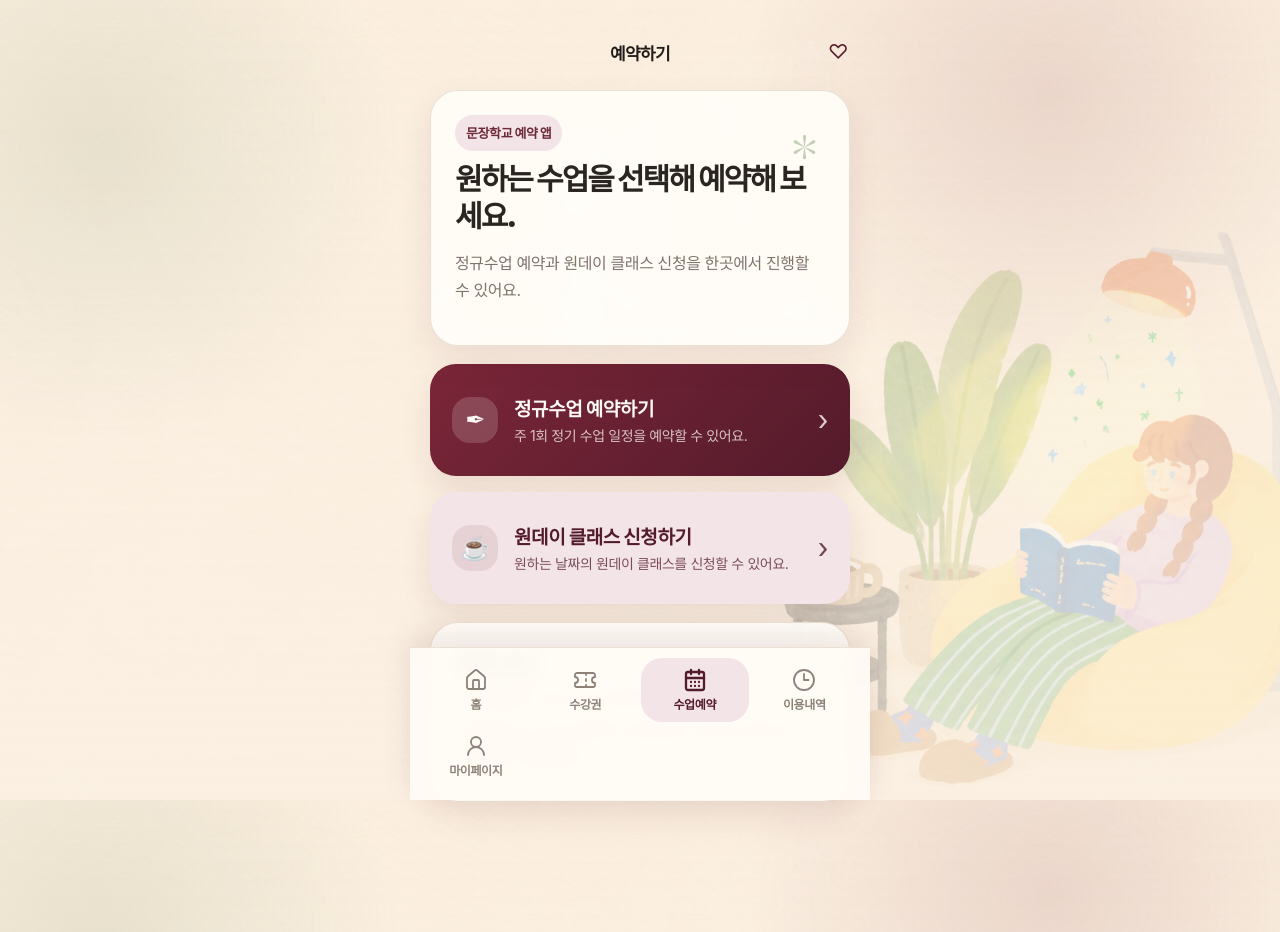
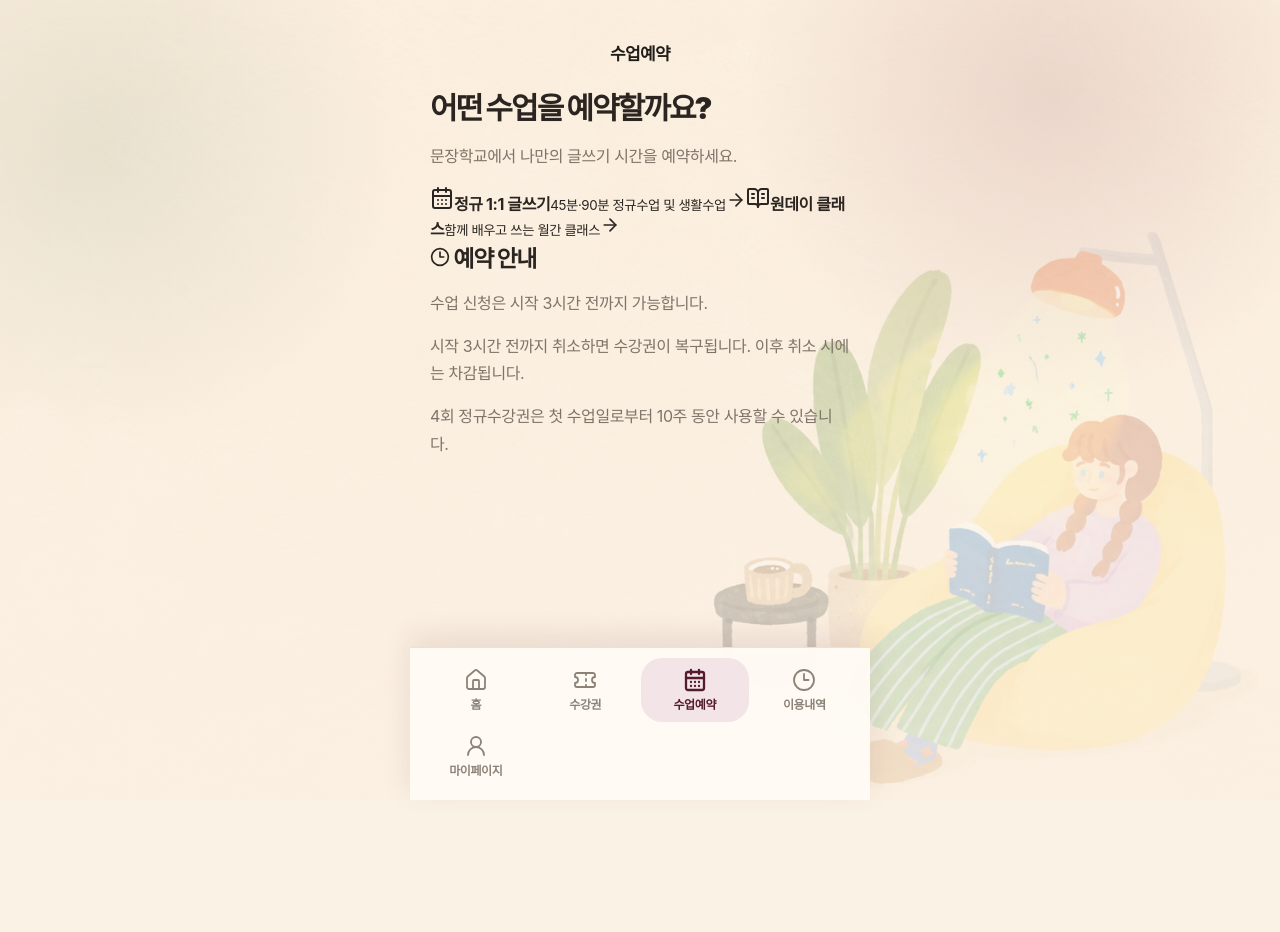
Before and after one commit to dlduswn001/reservation, a Next.js app: page /book in a window 1280 px wide. After the commit the page ends 800 px from the top, so only its background shows below. Built offline with nearby package versions, Linux system fonts and the light colour scheme.

Commit message:
design: introduce five-tab student navigation

```diff
--- a/app/book/page.tsx
+++ b/app/book/page.tsx
@@ -1,48 +1,17 @@
 import Link from "next/link";
+import { ArrowRight, BookOpenText, CalendarDays, Clock3 } from "lucide-react";
 import BottomNav from "../components/BottomNav";
 
 export default function BookPage() {
   return (
-    <main className="container appContainer">
-      <header className="appHeader">
-        <strong>예약하기</strong>
-        <span aria-hidden="true">♡</span>
-      </header>
-
-      <section className="bookingHero card">
-        <p className="pageKicker">문장학교 예약 앱</p>
-        <h1>원하는 수업을 선택해 예약해 보세요.</h1>
-        <p>정규수업 예약과 원데이 클래스 신청을 한곳에서 진행할 수 있어요.</p>
+    <main className="container appContainer studentBookingLanding">
+      <header className="appHeader"><strong>수업예약</strong></header>
+      <div className="pageLead"><h1>어떤 수업을 예약할까요?</h1><p>문장학교에서 나만의 글쓰기 시간을 예약하세요.</p></div>
+      <section className="studentBookingChoices">
+        <Link className="studentBookingChoice" href="/regular"><span className="studentChoiceIcon"><CalendarDays size={24} /></span><span><strong>정규 1:1 글쓰기</strong><small>45분·90분 정규수업 및 생활수업</small></span><ArrowRight size={20} className="studentChoiceArrow" /></Link>
+        <Link className="studentBookingChoice" href="/oneday"><span className="studentChoiceIcon"><BookOpenText size={24} /></span><span><strong>원데이 클래스</strong><small>함께 배우고 쓰는 월간 클래스</small></span><ArrowRight size={20} className="studentChoiceArrow" /></Link>
       </section>
-
-      <section className="bookingChoiceGrid">
-        <Link className="bookingChoiceCard primary" href="/regular">
-          <span className="choiceIcon">✒</span>
-          <div>
-            <strong>정규수업 예약하기</strong>
-            <p>주 1회 정기 수업 일정을 예약할 수 있어요.</p>
-          </div>
-          <em>›</em>
-        </Link>
-
-        <Link className="bookingChoiceCard soft" href="/oneday">
-          <span className="choiceIcon">☕</span>
-          <div>
-            <strong>원데이 클래스 신청하기</strong>
-            <p>원하는 날짜의 원데이 클래스를 신청할 수 있어요.</p>
-          </div>
-          <em>›</em>
-        </Link>
-      </section>
-
-      <section className="card compactCalendarCard">
-        <div className="sectionTitleRow">
-          <h2>예약 안내</h2>
-        </div>
-        <p>수업 예약은 시작 3시간 전까지 가능합니다.</p>
-        <p>수업 취소는 3시간 전까지 가능하며, 3시간 이내 취소 시 수강권이 차감됩니다.</p>
-      </section>
-
+      <section className="studentBookingNotice"><div className="sectionTitleRow"><h2><Clock3 size={20}/> 예약 안내</h2></div><p>수업 신청은 시작 3시간 전까지 가능합니다.</p><p>시작 3시간 전까지 취소하면 수강권이 복구됩니다. 이후 취소 시에는 차감됩니다.</p><p>4회 정규수강권은 첫 수업일로부터 10주 동안 사용할 수 있습니다.</p></section>
       <BottomNav />
     </main>
   );
```
